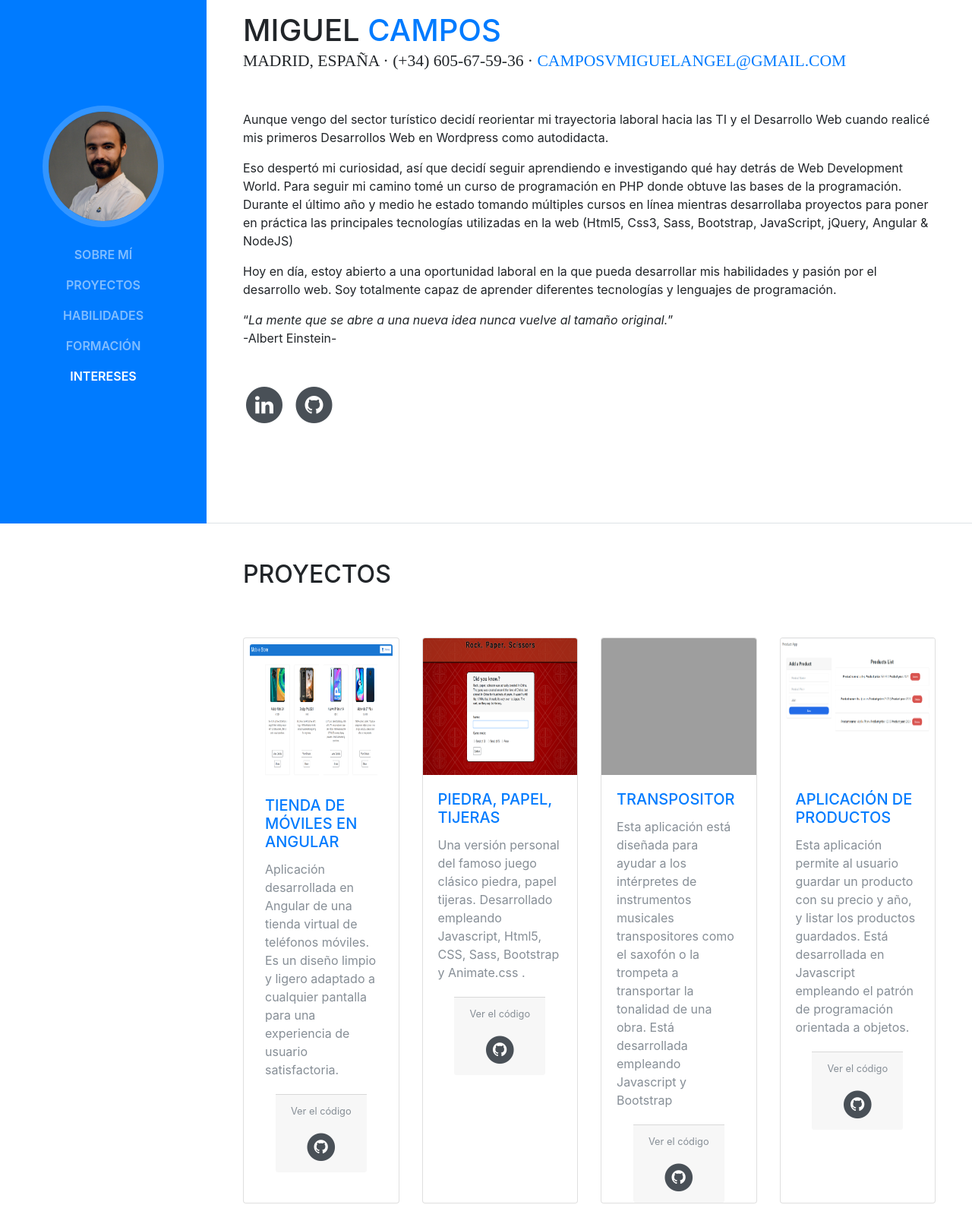
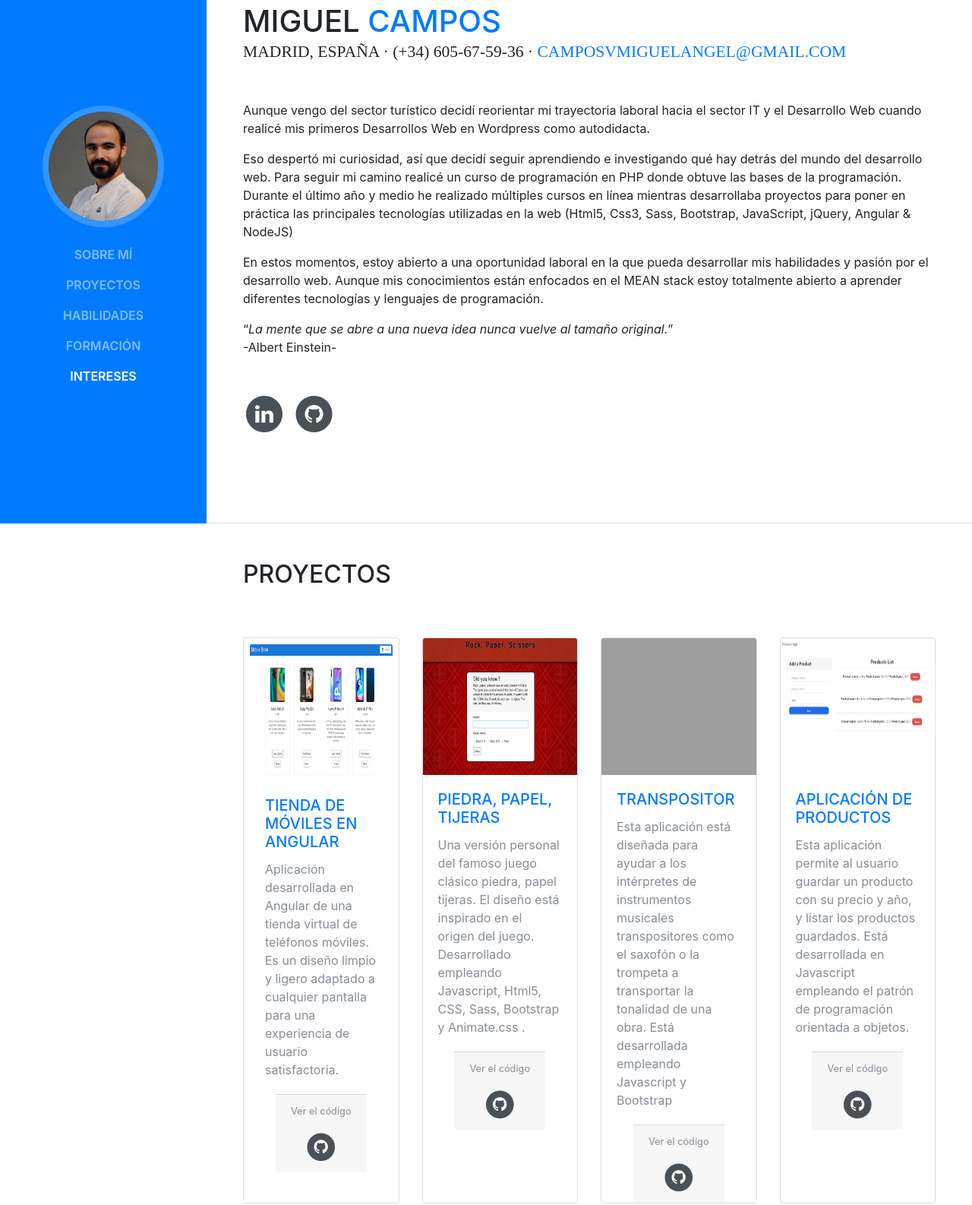
Before and after one commit to MCampos23/Resume-ES, a website with bundled scripts: page index.html in a window 1280 px wide. Shown: the part 111-1697 px from the top of the page at 76% size. Built offline with nearby package versions, Linux system fonts and the light colour scheme; grey boxes are pictures that could not be loaded; a web font is replaced by a local one.

Commit message:
review esp

```diff
--- a/index.html
+++ b/index.html
@@ -75,12 +75,11 @@
           <a href="mailto:camposvmiguelangel@gmail.com">camposvmiguelangel@gmail.com</a>
         </div>
         <p>
-          Aunque vengo del sector turístico decidí reorientar mi trayectoria laboral hacia las TI y el Desarrollo Web cuando realicé mis primeros Desarrollos Web en Wordpress como autodidacta.
+          Aunque vengo del sector turístico decidí reorientar mi trayectoria laboral hacia el sector IT y el Desarrollo Web cuando realicé mis primeros Desarrollos Web en Wordpress como autodidacta.
        <p>
-        Eso despertó mi curiosidad, así que decidí seguir aprendiendo e investigando qué hay detrás de Web Development World. Para seguir mi camino tomé un curso de programación en PHP donde obtuve las bases de la programación. Durante el último año y medio he estado tomando múltiples cursos en línea mientras desarrollaba proyectos para poner en práctica las principales tecnologías utilizadas en la web (Html5, Css3, Sass, Bootstrap, JavaScript, jQuery, Angular & NodeJS)
+        Eso despertó mi curiosidad, así que decidí seguir aprendiendo e investigando qué hay detrás del mundo del desarrollo web. Para seguir mi camino realicé un curso de programación en PHP donde obtuve las bases de la programación. Durante el último año y medio he realizado múltiples cursos en línea mientras desarrollaba proyectos para poner en práctica las principales tecnologías utilizadas en la web (Html5, Css3, Sass, Bootstrap, JavaScript, jQuery, Angular & NodeJS)
        </p>
-       Hoy en día, estoy abierto a una oportunidad laboral en la que pueda desarrollar mis habilidades y pasión por el desarrollo web. Soy totalmente capaz de aprender diferentes tecnologías y lenguajes de programación.
-
+       En estos momentos, estoy abierto a una oportunidad laboral en la que pueda desarrollar mis habilidades y pasión por el desarrollo web. Aunque mis conocimientos están enfocados en el MEAN stack estoy totalmente abierto a aprender diferentes tecnologías y lenguajes de programación.
        </p>
         <p class="mb-5">
           <q><i>La mente que se abre a una nueva idea nunca vuelve al tamaño original.</i></q><br />
@@ -145,7 +144,7 @@
                 <div class="card-body">
                   <h5 class="card-title">Piedra, Papel, Tijeras</h5>
                   <p class="card-text">
-                    Una versión personal del famoso juego clásico piedra, papel tijeras. Desarrollado empleando Javascript, Html5,
+                    Una versión personal del famoso juego clásico piedra, papel tijeras. El diseño está inspirado en el origen del juego. Desarrollado empleando Javascript, Html5,
 CSS, Sass, Bootstrap y Animate.css .
                   </p>
                 </div>
@@ -347,7 +346,7 @@ CSS, Sass, Bootstrap y Animate.css .
       <div class="my-auto">
         <h2 class="mb-5">Intereses</h2>
         <p>
-          Además de ser desarrollador web, soy músico con mas de 15 años de experiencia como guitarrista. Tengo un canal de YouTube relacionado con el aprendizaje de la guitarra donde comparto lo que he aprendido durante estos años.
+          Además de ser desarrollador web, soy músico con más de 15 años de experiencia como guitarrista. Tengo un canal de YouTube relacionado con el aprendizaje de la guitarra donde comparto lo que he aprendido durante estos años.
         </p>
         <p class="mb-5">
           Cuando no estoy explorando los últimos avances tecnológicos en el mundo del desarrollo web, me gusta sumergirme en medio de la naturaleza.
```
